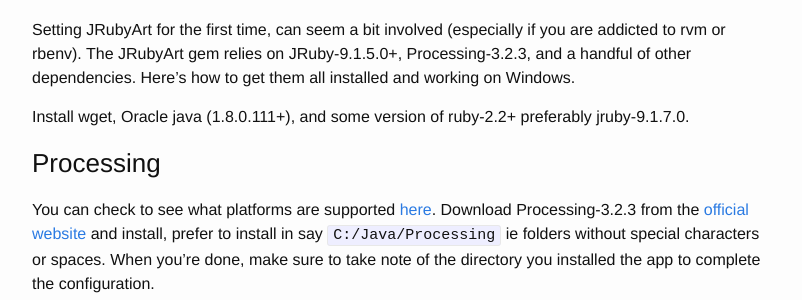
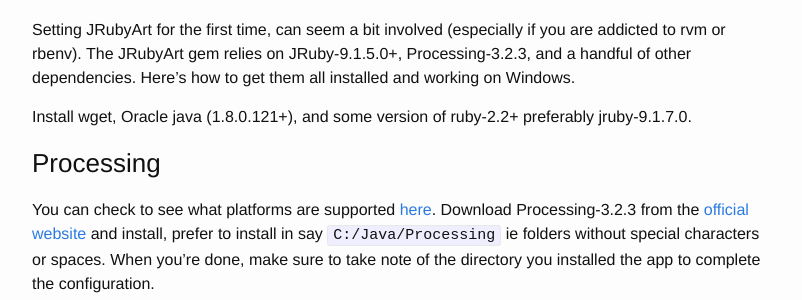
Before and after one commit to ruby-processing/JRubyArt, a Jekyll site: the page built from _posts/2015-11-21-windows_started.md, in a window 1280 px wide and 900 px high, scrolled down 1315 px. Shown: the part 152-452 px from the top of the window, without its empty margins (238-1040 px from the left). Built offline with Jekyll 4.4.1, drawn with Linux system fonts in a browser that asks for light colours.

Commit message:
update java version

```diff
--- a/_posts/2015-11-21-windows_started.md
+++ b/_posts/2015-11-21-windows_started.md
@@ -37,7 +37,7 @@
 
 Setting JRubyArt for the first time, can seem a bit involved (especially if you are addicted to rvm or rbenv). The JRubyArt gem relies on JRuby-9.1.5.0+, Processing-3.2.3, and a handful of other dependencies. Here's how to get them all installed and working on Windows.
 
-Install wget, Oracle java (1.8.0.111+), and some version of ruby-2.2+ preferably jruby-9.1.7.0.
+Install wget, Oracle java (1.8.0.121+), and some version of ruby-2.2+ preferably jruby-9.1.7.0.
 
 ### Processing
 
```
Also changed, not shown: _posts/2015-11-21-getting.md (+1 -1 lines).
